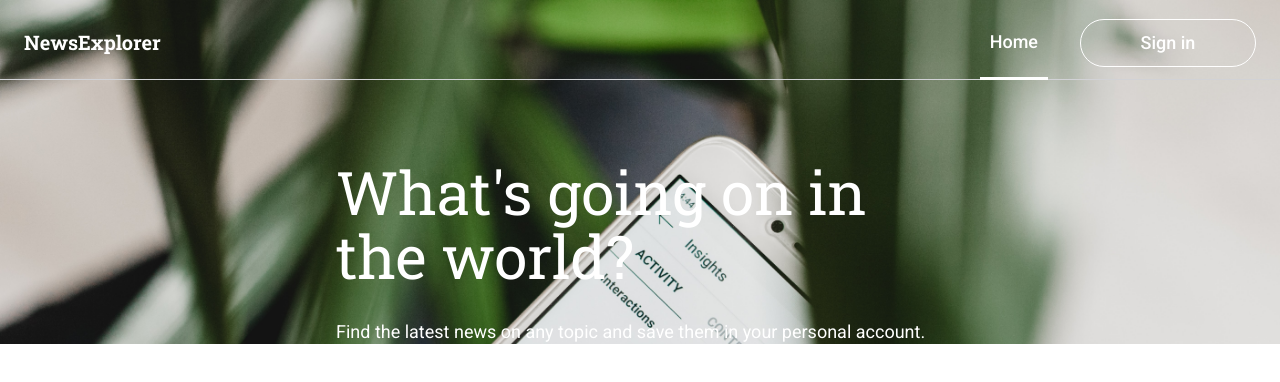
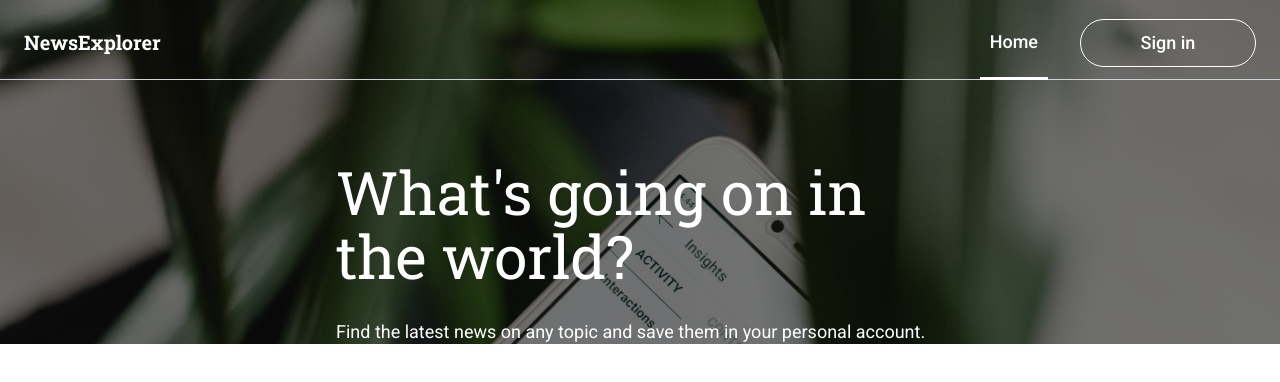
Before and after one commit to derekschinke/news-explorer-frontend, a React (Create React App) app: page / in a window 1280 px wide. Shown: the top 382 px of the page. Built offline with nearby package versions, Linux system fonts and the light colour scheme.

Commit message:
fix: SearchForm background filter

```diff
--- a/src/components/SearchForm/SearchForm.css
+++ b/src/components/SearchForm/SearchForm.css
@@ -3,6 +3,12 @@
   background-size: cover;
   transform: translateY(-80px);
   z-index: 1;
+}
+
+.SearchForm__filter {
+  width: 100%;
+  height: 100%;
+  background-color: rgba(0, 0, 0, 0.5);
 }
 
 .SearchForm__items {
--- a/src/components/SearchForm/SearchForm.js
+++ b/src/components/SearchForm/SearchForm.js
@@ -3,6 +3,7 @@ import './SearchForm.css';
 function SearchForm() {
   return (
     <section className="SearchForm">
+      <div className="SearchForm__filter">
         <div className="SearchForm__items">
           <h2 className="SearchForm__header">What's going on in the world?</h2>
           <p className="SearchForm__subheader">
@@ -10,6 +11,7 @@ function SearchForm() {
             account.
           </p>
         </div>
+      </div>
     </section>
   );
 }
```
Lines whose indentation alone changed are shown as unchanged.
